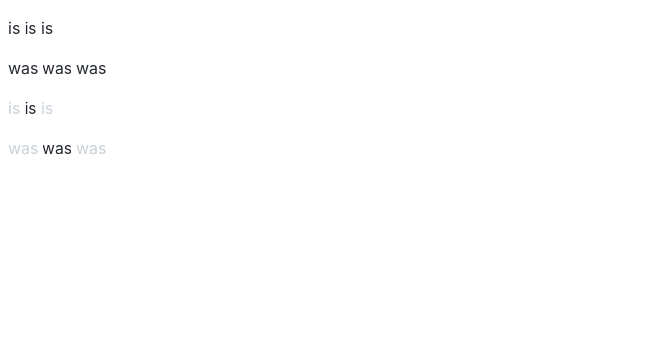
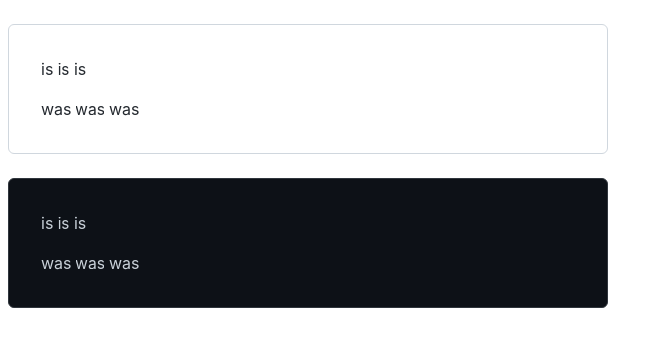
Before and after one commit to wh0/iswas, a website: page public/test.html in a window 1280 px wide. Shown: the whole page, without its empty margins (0-663 px from the left). Drawn offline with Linux system fonts and the light colour scheme.

Commit message:
dark theme previews

```diff
--- a/public/test.html
+++ b/public/test.html
@@ -1,22 +1,33 @@
 <!doctype html>
 <style>
+  body {
+    max-width: 37.5rem;
+  }
+  .preview {
+    margin: 1.5rem 0rem;
+    border: 1px solid;
+    border-radius: 6px;
+    padding: 16px 32px;
+    font-size: 16px;
+    font-family: -apple-system, BlinkMacSystemFont, Segoe UI, Helvetica, Arial, sans-serif, Apple Color Emoji, Segoe UI Emoji;
+    line-height: 1.5;
+  }
   .light {
+    border-color: #d0d7de;
+    background-color: #ffffff;
     color: #24292f;
   }
   .dark {
+    border-color: #30363d;
+    background-color: #0d1117;
     color: #c9d1d9;
   }
-  p {
-    font-family: -apple-system,BlinkMacSystemFont,"Segoe UI",Helvetica,Arial,sans-serif,"Apple Color Emoji","Segoe UI Emoji";
-    font-size: 16px;
-    line-height: 1.5;
-  }
 </style>
-<div class="light">
+<div class="preview light">
   <p>is <img src="light-is.svg" alt="..."> is</p>
   <p>was <img src="light-was.svg" alt="..."> was</p>
 </div>
-<div class="dark">
-  <p>is <img src="light-is.svg" alt="..."> is</p>
-  <p>was <img src="light-was.svg" alt="..."> was</p>
+<div class="preview dark">
+  <p>is <img src="dark-is.svg" alt="..."> is</p>
+  <p>was <img src="dark-was.svg" alt="..."> was</p>
 </div>
```
Also changed, not shown: public/index.html (+14 -3 lines).
